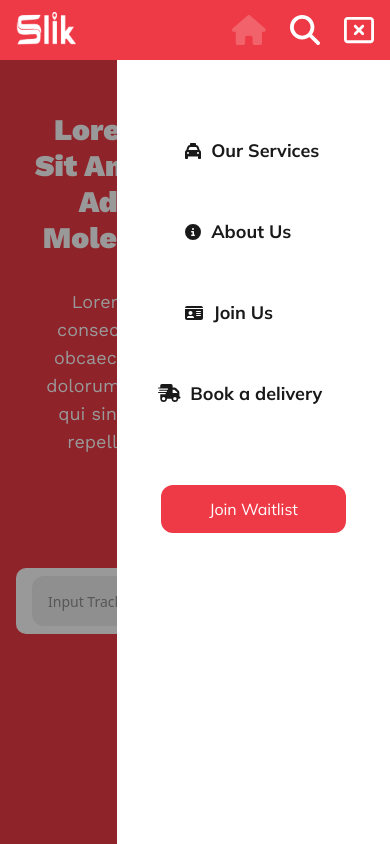
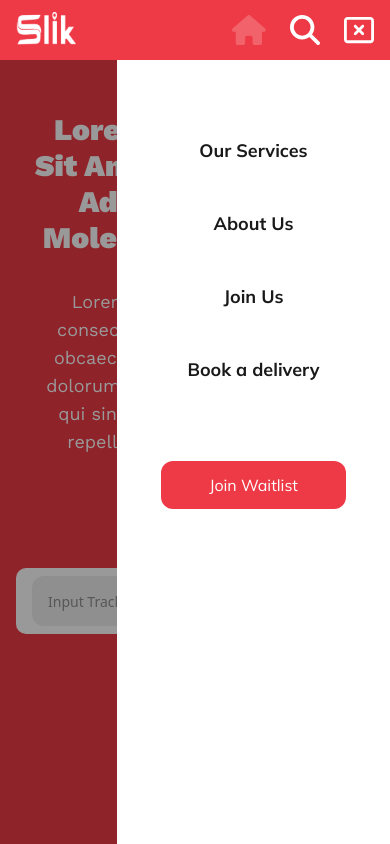
Before and after one commit to timmy-oss/slik, a Next.js app: page / in a window 390 px wide. Both pictures are taken after a click on the element 359 px from the left and 30 px from the top of the page. Shown: the top 844 px of the page. Built offline with nearby package versions, Linux system fonts and the light colour scheme.

Commit message:
Overhaul of homepage - desktop [ dark mode support]

```diff
--- a/components/MobileNavBar.jsx
+++ b/components/MobileNavBar.jsx
@@ -39,25 +39,22 @@ export default function MobileNavBar(props) {
         }
       >
         <div className="bg-white fixed h-full w-[70%] top-0 right-0">
-          <ul className=" mx-auto pt-[50%] font-bold space-y-12 ">
+          <ul className=" mx-auto pt-[50%] font-bold space-y-10 ">
             {navItems.map((n, i) => {
               return (
                 <li
                   key={i}
                   className={
-                    "hover:cursor-pointer w-[50%] mx-auto dark:text-black/90 text-black/90 font-semibold text-left self-center border-b border-transparent transform text-lg duration-500 transition-colors pb-1 hover:border-black/90 hover:scale-[1.0] "
+                    "hover:cursor-pointer block mx-auto dark:text-black/90 text-black/90 font-semibold text-center self-center border-b border-transparent transform text-lg duration-500 transition-colors pb-1 hover:border-black/90 hover:scale-[1.0] "
                   }
                 >
-                  <FontAwesomeIcon icon={n.icon} className="text-base" />
-                  &nbsp;&nbsp;
                   {n.title}
                 </li>
               );
             })}
 
-            <li className="hover:cursor-pointer w-[70%] mx-auto dark:text-black/90 text-black/90 font-semibold text-left self-center border-b border-transparent transform text-lg duration-500 transition-colors pb-1 hover:border-black/90 hover:scale-[1.0] ">
-              <FontAwesomeIcon icon={faTruckFast} className="" />
-              &nbsp;&nbsp;Book a delivery
+            <li className="hover:cursor-pointer block mx-auto dark:text-black/90 text-black/90 font-semibold text-center self-center border-b border-transparent transform text-lg duration-500 transition-colors pb-1 hover:border-black/90 hover:scale-[1.0] ">
+              Book a delivery
             </li>
             {/* <li className="text-black/90 capitalize text-center pb-4 text-lg">
               {" "}
```
